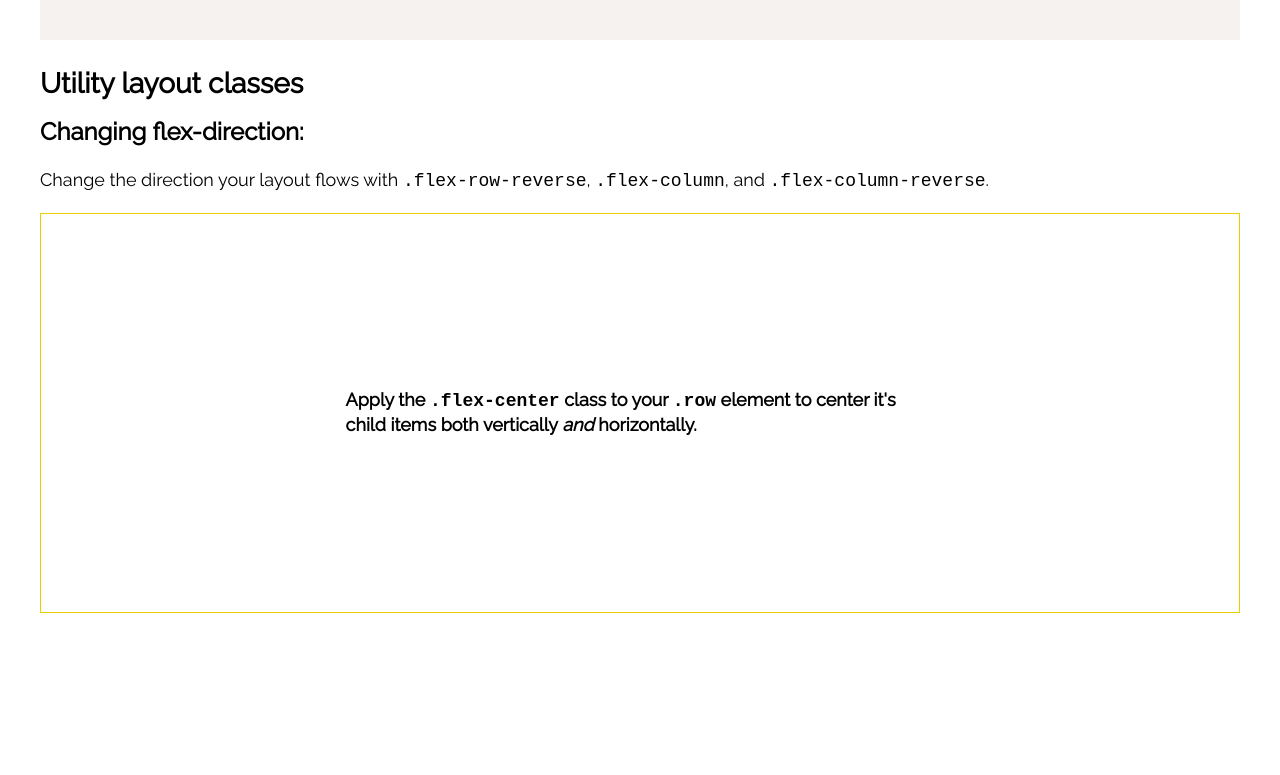
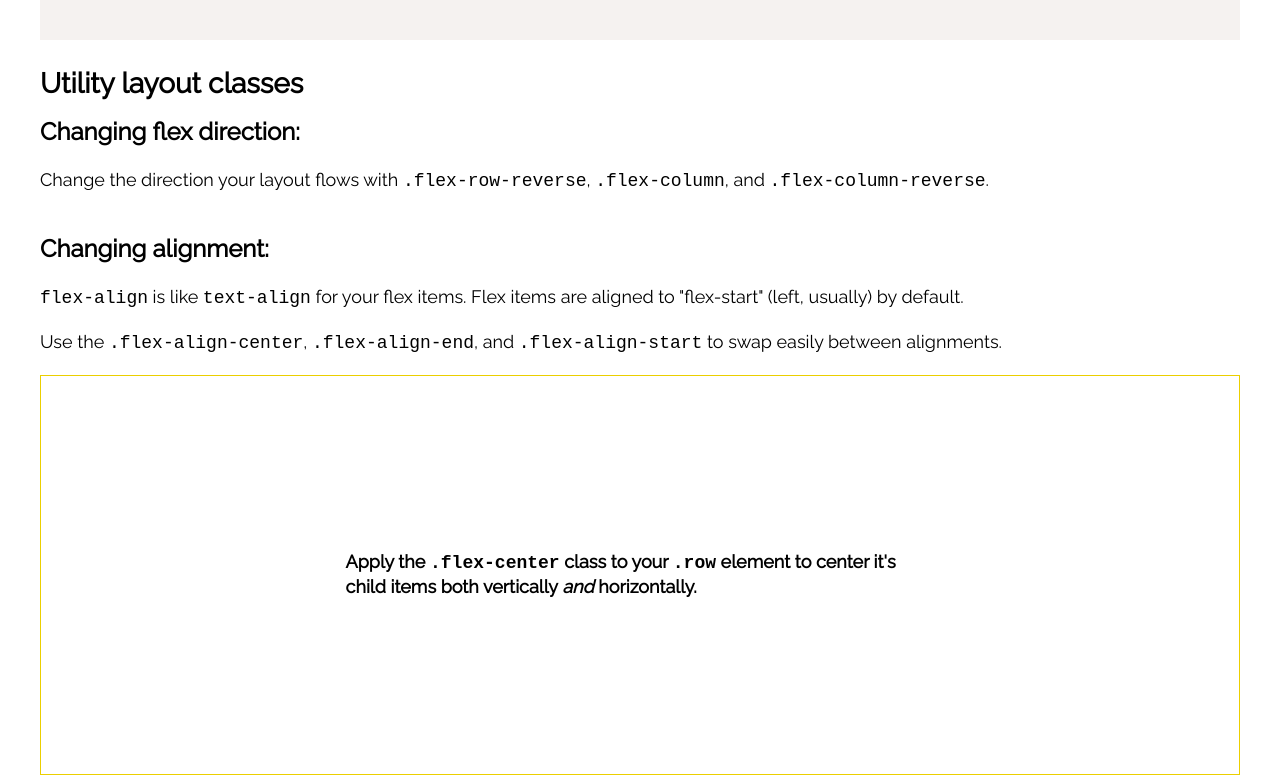
Before and after one commit to ahoy1/bicep_demo, a website: page index.html in a window 1280 px wide. Shown: the part 3602-4377 px from the top of the page. Before the commit the page ends 4215 px from the top, so only its background shows below. Drawn offline with Linux system fonts and the light colour scheme.

Commit message:
add copy about helper classes

```diff
--- a/index.html
+++ b/index.html
@@ -216,8 +216,13 @@
     <div class="row">
       <div class="col-xs-12">
         <h2>Utility layout classes</h2>
-        <h3>Changing flex-direction:</h3>
+        <h3>Changing flex direction:</h3>
         <p>Change the direction your layout flows with <code>.flex-row-reverse</code>, <code>.flex-column</code>, and <code>.flex-column-reverse</code>.</p>
+      </div>
+      <div class="col-xs-12">
+        <h3>Changing alignment:</h3>
+        <p><code>flex-align</code> is like <code>text-align</code> for your flex items. Flex items are aligned to "flex-start" (left, usually) by default.</p>
+        <p>Use the <code>.flex-align-center</code>, <code>.flex-align-end</code>, and <code>.flex-align-start</code> to swap easily between alignments.</p>
       </div>
     </div>
     <div class="row demo-style">
```
